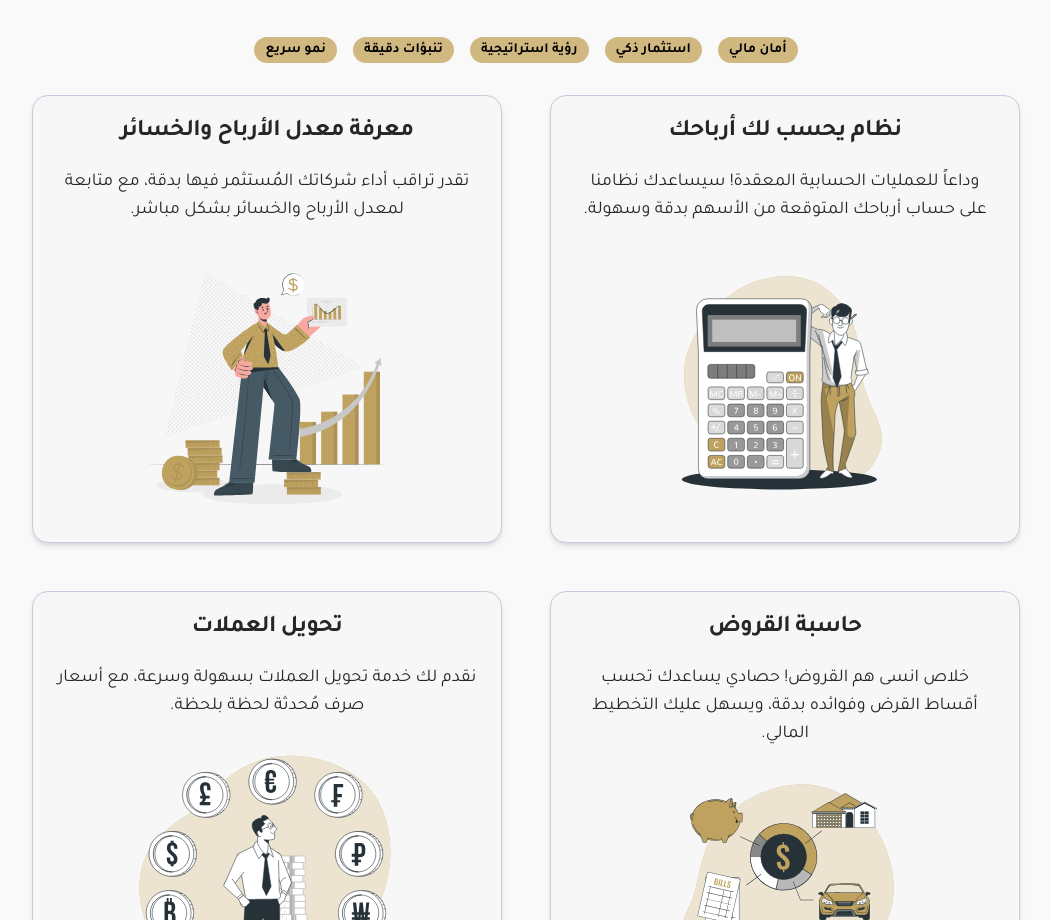
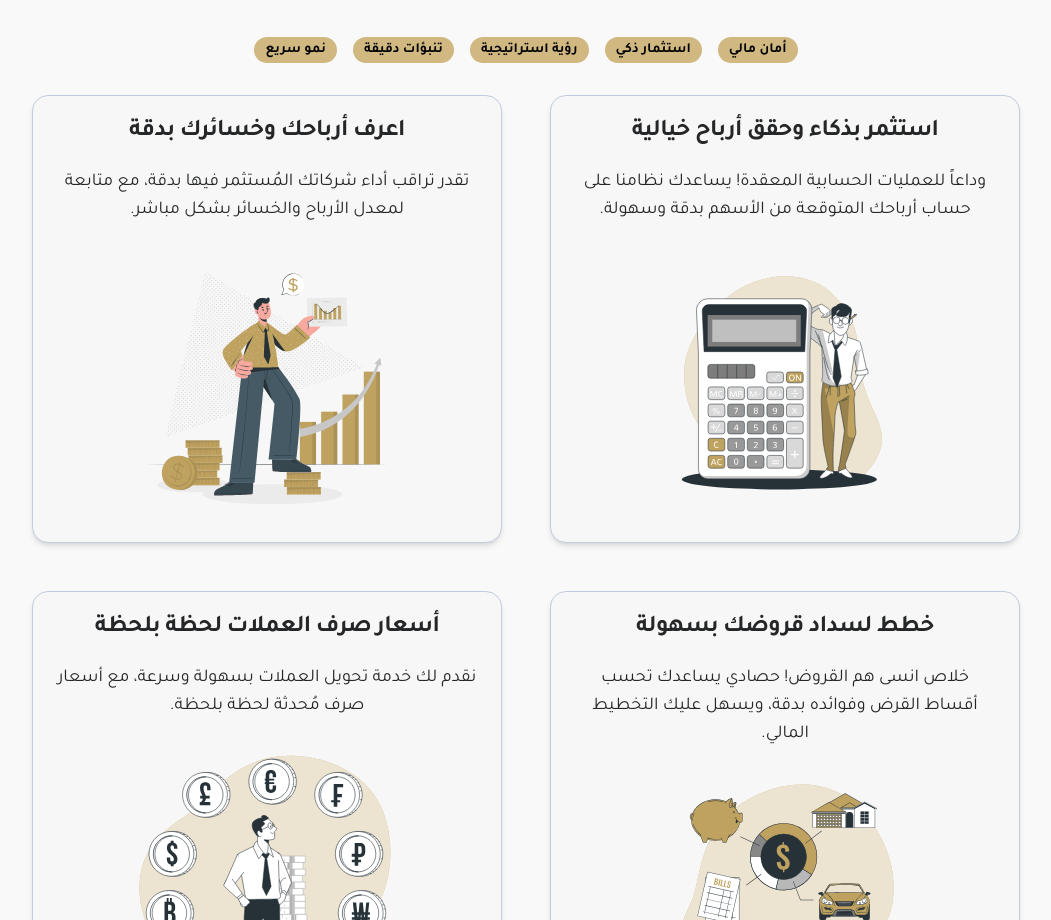
Before and after one commit to HassanAlabdulal/Hasady, a Next.js app: page / in a window 1280 px wide. Shown: the part 1302-2222 px from the top of the page, without its empty margins (114-1165 px from the left). Built offline with nearby package versions, Linux system fonts and the light colour scheme.

Commit message:
enhance: change some headings

```diff
--- a/components/featuers.tsx
+++ b/components/featuers.tsx
@@ -16,25 +16,25 @@ interface FeatureProps {
 
 const features: FeatureProps[] = [
   {
-    title: "نظام يحسب لك أرباحك ",
+    title: " استثمر بذكاء وحقق أرباح خيالية ",
     description:
-      "وداعاً للعمليات الحسابية المعقدة! سيساعدك نظامنا على حساب أرباحك المتوقعة من الأسهم بدقة وسهولة.",
+      "وداعاً للعمليات الحسابية المعقدة! يساعدك نظامنا على حساب أرباحك المتوقعة من الأسهم بدقة وسهولة.",
     featureImage: "/assets/Calculator.svg",
   },
   {
-    title: "معرفة معدل الأرباح والخسائر",
+    title: " اعرف أرباحك وخسائرك بدقة",
     description:
       "تقدر تراقب أداء شركاتك المُستثمر فيها بدقة، مع متابعة لمعدل الأرباح والخسائر بشكل مباشر.",
     featureImage: "/assets/Finance.svg",
   },
   {
-    title: "حاسبة القروض",
+    title: " خطط لسداد قروضك بسهولة",
     description:
       "خلاص انسى هم القروض! حصادي يساعدك تحسب أقساط القرض وفوائده بدقة، ويسهل عليك التخطيط المالي.",
     featureImage: "/assets/Manage money.svg",
   },
   {
-    title: "تحويل العملات",
+    title: " أسعار صرف العملات لحظة بلحظة",
     description:
       "نقدم لك خدمة تحويل العملات بسهولة وسرعة، مع أسعار صرف مُحدثة لحظة بلحظة.",
     featureImage: "/assets/Currency.svg",
```
